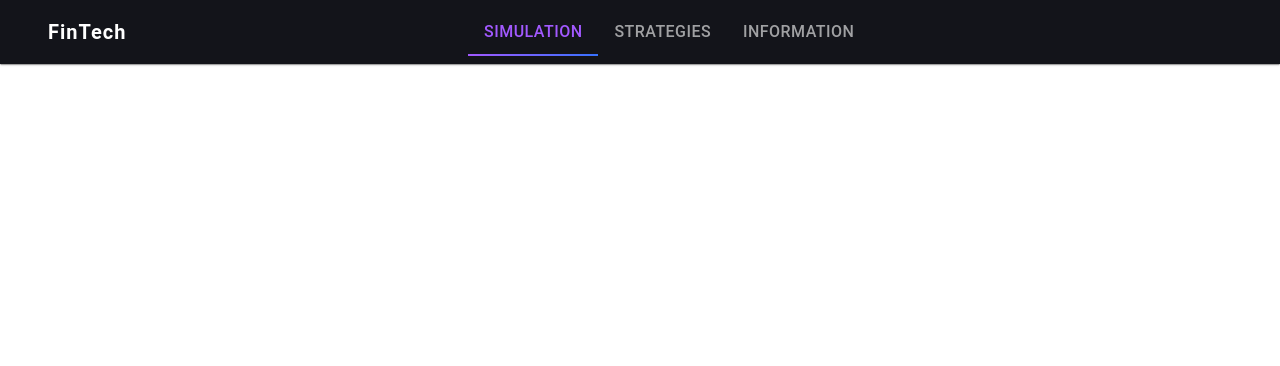
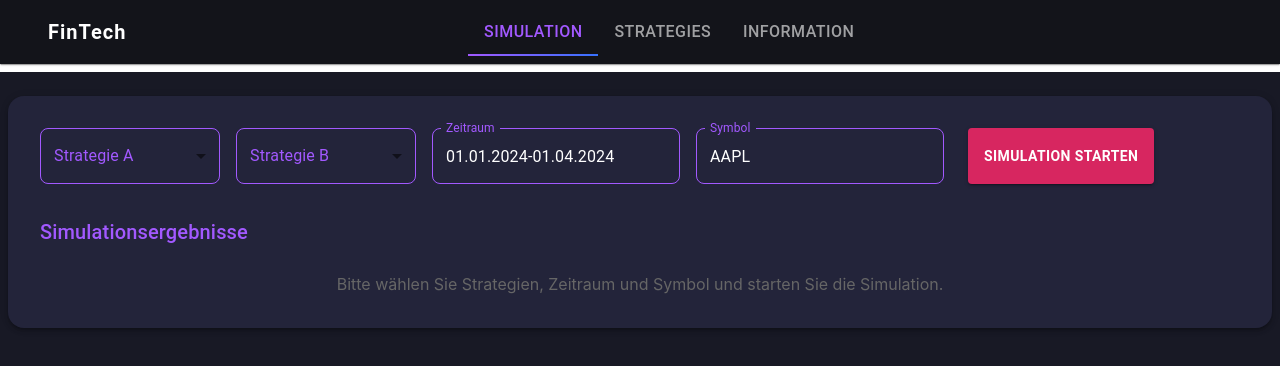
Before and after one commit to MEstor189/FinTech, a React (Vite) app in the folder frontend/: page /simulation in a window 1280 px wide. Shown: the top 366 px of the page. Built offline with nearby package versions, Linux system fonts and the light colour scheme; some icons are missing.

Commit message:
first component for simulationscreen

```diff
--- /dev/null
+++ b/frontend/src/components/SimulationControlBar.tsx
@@ -0,0 +1,95 @@
+import React from 'react';
+import { Box, FormControl, InputLabel, Select, MenuItem, TextField, Button } from '@mui/material';
+
+interface SimulationControlBarProps {
+  strategies: { name: string }[];
+  strategyA: string;
+  strategyB: string;
+  onStrategyAChange: (value: string) => void;
+  onStrategyBChange: (value: string) => void;
+  timeframe: string;
+  onTimeframeChange: (value: string) => void;
+  symbol: string;
+  onSymbolChange: (value: string) => void;
+  onStart: () => void;
+}
+
+export default function SimulationControlBar({
+  strategies,
+  strategyA,
+  strategyB,
+  onStrategyAChange,
+  onStrategyBChange,
+  timeframe,
+  onTimeframeChange,
+  symbol,
+  onSymbolChange,
+  onStart,
+}: SimulationControlBarProps) {
+  return (
+    <Box sx={{
+      display: 'flex',
+      gap: 2,
+      alignItems: 'flex-end',
+      flexWrap: 'wrap',
+      mb: 4,
+    }}>
+      <FormControl sx={{ minWidth: 180 }}>
+        <InputLabel sx={{ color: '#a259ff' }}>Strategie A</InputLabel>
+        <Select
+          value={strategyA}
+          onChange={e => onStrategyAChange(e.target.value)}
+          label="Strategie A"
+          sx={{ color: 'white' }}
+        >
+          {strategies.map((s, i) => (
+            <MenuItem key={i} value={s.name}>{s.name}</MenuItem>
+          ))}
+        </Select>
+      </FormControl>
+      <FormControl sx={{ minWidth: 180 }}>
+        <InputLabel sx={{ color: '#a259ff' }}>Strategie B</InputLabel>
+        <Select
+          value={strategyB}
+          onChange={e => onStrategyBChange(e.target.value)}
+          label="Strategie B"
+          sx={{ color: 'white' }}
+        >
+          {strategies.map((s, i) => (
+            <MenuItem key={i} value={s.name}>{s.name}</MenuItem>
+          ))}
+        </Select>
+      </FormControl>
+      <TextField
+        label="Zeitraum"
+        value={timeframe}
+        onChange={e => onTimeframeChange(e.target.value)}
+        placeholder="DD.MM.YYYY-DD.MM.YYYY"
+        sx={{ minWidth: 220 }}
+        InputLabelProps={{ style: { color: '#a259ff' } }}
+      />
+      <TextField
+        label="Symbol"
+        value={symbol}
+        onChange={e => onSymbolChange(e.target.value)}
+        placeholder="AAPL"
+        sx={{ minWidth: 120 }}
+        InputLabelProps={{ style: { color: '#a259ff' } }}
+      />
+      <Button
+        variant="contained"
+        sx={{
+          background: '#d72660',
+          color: 'white',
+          fontWeight: 600,
+          minWidth: 180,
+          height: 56,
+          ml: 1,
+        }}
+        onClick={onStart}
+      >
+        Simulation starten
+      </Button>
+    </Box>
+  );
+}
--- a/frontend/src/pages/SimulationPage.tsx
+++ b/frontend/src/pages/SimulationPage.tsx
@@ -1,10 +1,107 @@
-import React from 'react';
+import React, { useState } from 'react';
+import {
+  Box,
+  Typography,
+  Paper,
+} from '@mui/material';
+import SimulationControlBar from '../components/SimulationControlBar';
+
+// Test-Strategien (später durch echte Daten ersetzen)
+const TEST_STRATEGIES = [
+  {
+    name: 'Test Strategy',
+    entryStrategy: 'Momentum',
+    exitStrategy: 'TargetProfit',
+    entryParameters: { short: 10, long: 30 },
+    exitParameters: { threshold: 0.05, multiplier: 2 },
+  },
+  {
+    name: 'test3',
+    entryStrategy: 'BuyTheDip',
+    exitStrategy: 'TrailingStop',
+    entryParameters: { short: 5, long: 15 },
+    exitParameters: { threshold: 0.02, multiplier: 1.5 },
+  },
+];
 
 export default function SimulationPage() {
+  const [strategyA, setStrategyA] = useState('');
+  const [strategyB, setStrategyB] = useState('');
+  const [timeframe, setTimeframe] = useState('01.01.2024-01.04.2024');
+  const [symbol, setSymbol] = useState('AAPL');
+  const [simulationStarted, setSimulationStarted] = useState(false);
+
+  const handleStart = () => {
+    setSimulationStarted(true);
+  };
+
   return (
-    <div style={{ color: 'white', maxWidth: 700, margin: '40px auto' }}>
-      <h2>Simulation</h2>
-      <p>Hier kommt die Simulation hin.</p>
-    </div>
+    <Box
+      sx={{
+        minHeight: '100vh',
+        width: '100vw',
+        display: 'flex',
+        flexDirection: 'column',
+        alignItems: 'center',
+        justifyContent: 'flex-start',
+        padding: '24px',
+        boxSizing: 'border-box',
+        background: '#181925',
+      }}
+    >
+      <Paper
+        elevation={3}
+        sx={{
+          width: '100%',
+          maxWidth: 1200,
+          background: '#23243a',
+          borderRadius: 4,
+          padding: 4,
+          color: 'white',
+        }}
+      >
+        <SimulationControlBar
+          strategies={TEST_STRATEGIES}
+          strategyA={strategyA}
+          strategyB={strategyB}
+          onStrategyAChange={setStrategyA}
+          onStrategyBChange={setStrategyB}
+          timeframe={timeframe}
+          onTimeframeChange={setTimeframe}
+          symbol={symbol}
+          onSymbolChange={setSymbol}
+          onStart={handleStart}
+        />
+
+        {/* Hier können weitere Simulationsinhalte folgen */}
+        <Typography variant="h6" sx={{ color: '#a259ff', mb: 3 }}>
+          Simulationsergebnisse
+        </Typography>
+        <Box sx={{
+          display: 'flex',
+          justifyContent: 'center',
+          alignItems: 'center',
+          height: 'calc(100% - 100px)',
+          color: '#666'
+        }}>
+          {!simulationStarted ? (
+            'Bitte wählen Sie Strategien, Zeitraum und Symbol und starten Sie die Simulation.'
+          ) : (
+            <Box sx={{ textAlign: 'center' }}>
+              <Typography variant="body1" sx={{ mb: 2 }}>
+                Strategie A: {strategyA || '-'}<br />
+                Strategie B: {strategyB || '-'}
+              </Typography>
+              <Typography variant="body2">
+                Zeitraum: {timeframe}
+              </Typography>
+              <Typography variant="body2">
+                Symbol: {symbol}
+              </Typography>
+            </Box>
+          )}
+        </Box>
+      </Paper>
+    </Box>
   );
 }
```
